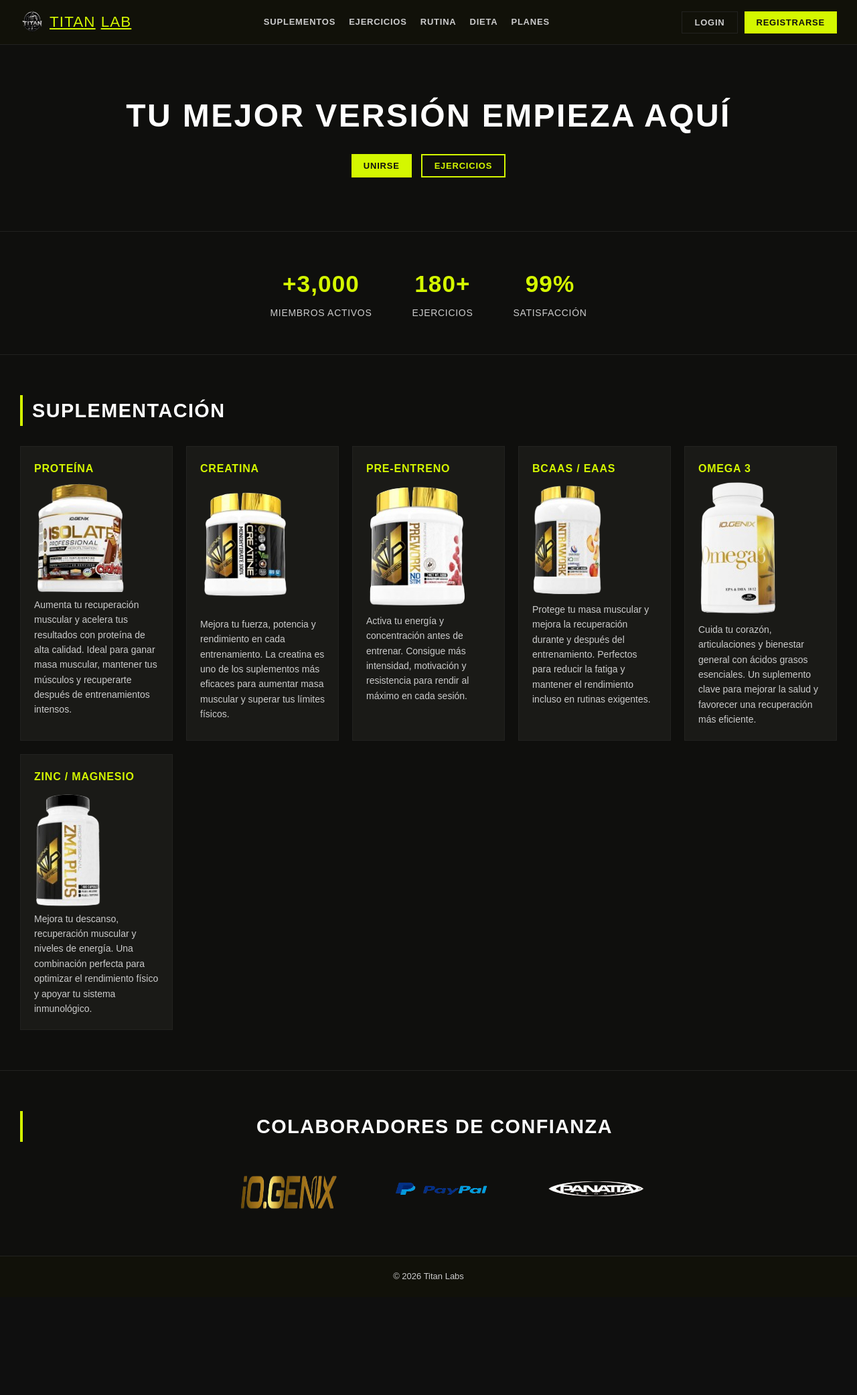
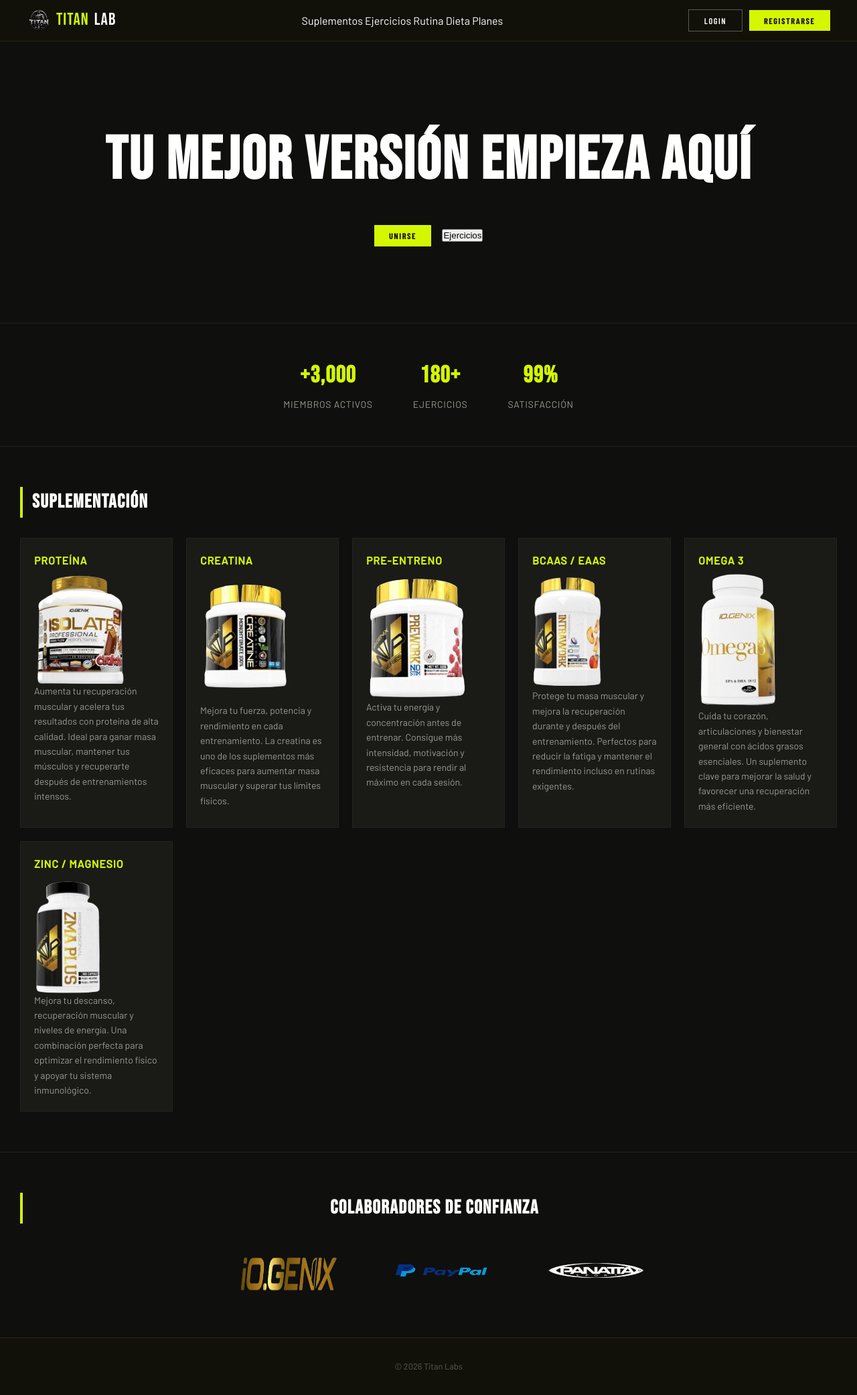
Before and after one commit to Gahona/Titan_Lab, a Flask app: page / in a window 1280 px wide. Shown: the whole page at 67% size. Before the commit the page ends 1910 px from the top, so only its background shows below. Run offline with Flask 3, Linux system fonts and the light colour scheme.

Commit message:
css con menu hamburgesa

```diff
--- a/static/main.css
+++ b/static/main.css
@@ -1,215 +1,400 @@
-/* =====================
+/*
+   Import de fuentes
+    */
+@import url('https://fonts.googleapis.com/css2?family=Bebas+Neue&family=Barlow+Condensed:wght@400;600;700&family=Barlow:wght@400;500&display=swap');
+
+/*
    Reset básico
-   ===================== */
+    */
 * {
   margin: 0;
   padding: 0;
   box-sizing: border-box;
 }
 
-/* =====================
-   Variables de color
-   ===================== */
+/*
+   Variables
+    */
 :root {
-  --color-bg:        #0f0f0d;
-  --color-header:    #111109;
-  --color-border:    #222220;
-  --color-accent:    #d4f700;
-  --color-accent-h:  #bfdf00;
-  --color-text:      #ffffff;
-  --color-muted:     #cccccc;
-  --color-card:      #1a1a17;
+  --bg:           #0f0f0d;
+  --header-bg:    #111109;
+  --border:       #222220;
+  --lime:         #d4f700;
+  --lime-hover:   #bfdf00;
+  --white:        #ffffff;
+  --gray:         #9a9a92;
+  --gray-dim:     #5a5a52;
+  --card-bg:      #1a1a17;
+
+  --font-display: 'Bebas Neue', sans-serif;
+  --font-ui:      'Barlow Condensed', sans-serif;
+  --font-body:    'Barlow', sans-serif;
 }
 
-/* =====================
+/*
    General
-   ===================== */
+    */
+html { scroll-behavior: smooth; }
+
 body {
-  font-family: Arial, sans-serif;
-  background: var(--color-bg);
-  color: var(--color-text);
+  font-family: var(--font-body);
+  background: var(--bg);
+  color: var(--white);
   line-height: 1.6;
+  min-height: 100vh;
 }
 
-/* =====================
+a { text-decoration: none; color: inherit; }
+img { display: block; max-width: 100%; }
+
+/*
    Header
-   ===================== */
+    */
 header {
-  background: var(--color-header);
-  padding: 15px 30px;
+  background: var(--header-bg);
+  padding: 0 2.5rem;
+  height: 62px;
   display: flex;
   justify-content: space-between;
   align-items: center;
-  border-bottom: 1px solid var(--color-border);
+  border-bottom: 1px solid rgba(212, 247, 0, 0.10);
   position: sticky;
   top: 0;
-  z-index: 100;
+  z-index: 200;
 }
 
 .logo {
-  color: var(--color-accent);
-  font-size: 1.4rem;
-  letter-spacing: 0.05em;
-  text-transform: uppercase;
+  display: flex;
+  align-items: center;
+  gap: .5rem;
+  font-family: var(--font-display);
+  font-size: 1.6rem;
+  letter-spacing: .04em;
+  color: var(--white);
+}
+.logo span { color: var(--lime); }
+
+.logo-img {
+  height: 36px;
+  width: auto;
+  object-fit: contain;
 }
 
-/* =====================
-   Nav
-   ===================== */
-nav {
+/*
+   Nav desktop
+    */
+.nav-desktop {
   display: flex;
-  gap: 0;
+  align-items: center;
+  gap: 2rem;
 }
 
-nav a {
-  margin: 0 10px;
-  color: var(--color-muted);
-  text-decoration: none;
-  font-weight: bold;
+.nav-desktop a {
+  color: var(--gray);
+  font-family: var(--font-ui);
+  font-weight: 600;
   text-transform: uppercase;
-  font-size: 13px;
-  letter-spacing: 0.06em;
+  font-size: .78rem;
+  letter-spacing: .12em;
   transition: color 0.2s ease;
 }
 
-nav a:hover {
-  color: var(--color-accent);
-}
+.nav-desktop a:hover,
+.nav-desktop a.active { color: var(--lime); }
 
-/* =====================
-   Botones globales
-   ===================== */
-.btn-primary {
-  padding: 8px 18px;
-  border: none;
-  cursor: pointer;
-  background: var(--color-accent);
-  color: var(--color-bg);
-  font-weight: bold;
-  text-transform: uppercase;
-  font-size: 13px;
-  letter-spacing: 0.06em;
-  transition: background 0.2s ease;
-}
-
-.btn-primary:hover {
-  background: var(--color-accent-h);
-}
-
-.btn-secondary {
-  padding: 8px 18px;
-  border: 1px solid var(--color-border);
-  cursor: pointer;
-  background: transparent;
-  color: var(--color-muted);
-  font-weight: bold;
-  text-transform: uppercase;
-  font-size: 13px;
-  letter-spacing: 0.06em;
-  transition: border-color 0.2s ease, color 0.2s ease;
-}
-
-.btn-secondary:hover {
-  border-color: var(--color-accent);
-  color: var(--color-accent);
-}
-
-.btn-outline {
-  padding: 8px 18px;
-  border: 2px solid var(--color-accent);
-  cursor: pointer;
-  background: transparent;
-  color: var(--color-accent);
-  font-weight: bold;
-  text-transform: uppercase;
-  font-size: 13px;
-  letter-spacing: 0.06em;
-  transition: background 0.2s ease, color 0.2s ease;
-}
-
-.btn-outline:hover {
-  background: var(--color-accent);
-  color: var(--color-bg);
-}
-
-/* Auth buttons spacing */
+/*
+   Botones header desktop
+    */
 .auth-buttons {
   display: flex;
+  align-items: center;
   gap: 10px;
 }
 
-/* =====================
+/*
+   Botones globales
+    */
+.btn-primary {
+  padding: .55rem 1.4rem;
+  font-family: var(--font-ui);
+  font-size: .78rem;
+  font-weight: 700;
+  text-transform: uppercase;
+  letter-spacing: .12em;
+  cursor: pointer;
+  transition: all 0.2s ease;
+  border: none;
+  background: var(--lime);
+  color: var(--bg);
+}
+.btn-primary:hover { background: var(--lime-hover); }
+
+.btn-secondary {
+  padding: .55rem 1.4rem;
+  font-family: var(--font-ui);
+  font-size: .78rem;
+  font-weight: 600;
+  text-transform: uppercase;
+  letter-spacing: .12em;
+  cursor: pointer;
+  transition: border-color .2s, color .2s;
+  border: 1px solid var(--gray-dim);
+  background: transparent;
+  color: var(--white);
+}
+.btn-secondary:hover {
+  border-color: var(--lime);
+  color: var(--lime);
+}
+
+.btn-light {
+  padding: .55rem 1.4rem;
+  font-family: var(--font-ui);
+  font-size: .78rem;
+  font-weight: 600;
+  text-transform: uppercase;
+  letter-spacing: .12em;
+  cursor: pointer;
+  transition: border-color .2s, color .2s;
+  border: 1px solid var(--gray-dim);
+  background: transparent;
+  color: var(--white);
+}
+.btn-light:hover {
+  border-color: var(--lime);
+  color: var(--lime);
+}
+
+/*
+   Hamburguesa
+    */
+.hamburger {
+  display: none;
+  flex-direction: column;
+  justify-content: center;
+  gap: 5px;
+  width: 40px;
+  height: 40px;
+  padding: 5px;
+  cursor: pointer;
+  background: transparent;
+  border: none;
+  z-index: 300;
+}
+
+.hamburger span {
+  display: block;
+  width: 26px;
+  height: 2px;
+  background: var(--white);
+  border-radius: 2px;
+  transition: transform 0.35s ease, opacity 0.25s ease;
+  transform-origin: center;
+}
+
+/* Animación  X */
+.hamburger.active span:nth-child(1) {
+  transform: translateY(7px) rotate(45deg);
+}
+.hamburger.active span:nth-child(2) {
+  opacity: 0;
+  transform: scaleX(0);
+}
+.hamburger.active span:nth-child(3) {
+  transform: translateY(-7px) rotate(-45deg);
+}
+
+/*
+   Overlay
+    */
+.nav-overlay {
+  display: none;
+  position: fixed;
+  inset: 0;
+  background: rgba(0, 0, 0, 0.65);
+  z-index: 250;
+  opacity: 0;
+  transition: opacity 0.3s ease;
+}
+.nav-overlay.show {
+  display: block;
+  opacity: 1;
+}
+
+/*
+    (menú lateral)
+    */
+.nav-drawer {
+  position: fixed;
+  top: 0;
+  right: 0;
+  height: 100%;
+  width: 280px;
+  background: #18180f;
+  border-left: 1px solid var(--border);
+  z-index: 300;
+  display: flex;
+  flex-direction: column;
+  transform: translateX(100%);
+  transition: transform 0.35s cubic-bezier(0.4, 0, 0.2, 1);
+}
+
+.nav-drawer.open {
+  transform: translateX(0);
+}
+
+/* Cabecera del drawer */
+.drawer-header {
+  display: flex;
+  align-items: center;
+  justify-content: space-between;
+  padding: 0 1.2rem;
+  height: 62px;
+  border-bottom: 1px solid var(--border);
+  flex-shrink: 0;
+}
+
+.drawer-user {
+  font-family: var(--font-ui);
+  font-size: .82rem;
+  font-weight: 600;
+  text-transform: uppercase;
+  letter-spacing: .12em;
+  color: var(--lime);
+}
+
+.drawer-close {
+  background: transparent;
+  border: none;
+  color: var(--gray);
+  font-size: 1.1rem;
+  cursor: pointer;
+  padding: 6px;
+  line-height: 1;
+  transition: color 0.2s;
+}
+.drawer-close:hover { color: var(--lime); }
+
+/* Links de nav dentro del drawer */
+.drawer-nav {
+  display: flex;
+  flex-direction: column;
+  padding: 1rem 0;
+  flex: 1;
+  overflow-y: auto;
+}
+
+.drawer-nav a {
+  display: block;
+  padding: .85rem 1.5rem;
+  color: var(--gray);
+  font-family: var(--font-ui);
+  font-weight: 600;
+  text-transform: uppercase;
+  font-size: .9rem;
+  letter-spacing: .12em;
+  border-left: 3px solid transparent;
+  transition: color 0.2s, border-color 0.2s, background 0.2s;
+}
+
+.drawer-nav a:hover {
+  color: var(--lime);
+  border-left-color: var(--lime);
+  background: rgba(212, 247, 0, 0.04);
+}
+
+/* Auth dentro del drawer */
+.drawer-auth {
+  display: flex;
+  flex-direction: column;
+  gap: 10px;
+  padding: 1.2rem 1.5rem;
+  border-top: 1px solid var(--border);
+  flex-shrink: 0;
+}
+
+.drawer-auth a { width: 100%; }
+
+/*
    Hero
-   ===================== */
+    */
 .hero {
-  padding: 80px 30px;
+  min-height: 420px;
+  padding: 90px 20px 70px;
+  display: flex;
+  flex-direction: column;
+  justify-content: center;
+  align-items: center;
   text-align: center;
 }
 
 .hero h1 {
-  font-size: 3rem;
+  font-family: var(--font-display);
+  font-size: clamp(3.2rem, 7vw, 5.8rem);
   text-transform: uppercase;
-  letter-spacing: 0.05em;
-  margin-bottom: 30px;
-  line-height: 1.1;
-}
-
-.hero h1 span {
-  color: var(--color-accent);
+  letter-spacing: 0.03em;
+  line-height: 1;
+  margin-bottom: 50px;
+  color: var(--white);
 }
 
 .hero-buttons {
   display: flex;
   justify-content: center;
-  gap: 14px;
+  align-items: center;
+  gap: 16px;
+  flex-wrap: wrap;
 }
 
-/* =====================
+/*
    Stats
-   ===================== */
+    */
 .stats {
   display: flex;
   justify-content: center;
   gap: 60px;
   padding: 50px 30px;
-  border-top: 1px solid var(--color-border);
-  border-bottom: 1px solid var(--color-border);
+  border-top: 1px solid var(--border);
+  border-bottom: 1px solid var(--border);
   text-align: center;
+  flex-wrap: wrap;
 }
 
 .stat-item h2 {
+  font-family: var(--font-display);
   font-size: 2.2rem;
-  color: var(--color-accent);
+  color: var(--lime);
   letter-spacing: 0.03em;
 }
 
 .stat-item p {
-  color: var(--color-muted);
+  color: var(--gray);
   font-size: 14px;
   text-transform: uppercase;
   letter-spacing: 0.05em;
   margin-top: 4px;
 }
 
-/* =====================
-   Sections genéricas
-   ===================== */
+/*
+   Secciones
+    */
 .section {
   padding: 60px 30px;
 }
 
 .section h2 {
+  font-family: var(--font-display);
   font-size: 1.8rem;
   text-transform: uppercase;
   letter-spacing: 0.05em;
   margin-bottom: 30px;
-  border-left: 4px solid var(--color-accent);
   padding-left: 14px;
+  border-left: 4px solid var(--lime);
 }
 
-/* =====================
-   Grid de cards
-   ===================== */
+/*
+   Cards
+    */
 .grid {
   display: grid;
   grid-template-columns: repeat(auto-fit, minmax(200px, 1fr));
@@ -217,19 +402,18 @@ nav a:hover {
 }
 
 .card {
-  background: var(--color-card);
-  border: 1px solid var(--color-border);
+  background: var(--card-bg);
+  border: 1px solid var(--border);
   padding: 20px;
   transition: border-color 0.2s ease, transform 0.2s ease;
 }
-
 .card:hover {
-  border-color: var(--color-accent);
+  border-color: var(--lime);
   transform: translateY(-3px);
 }
 
 .card h3 {
-  color: var(--color-accent);
+  color: var(--lime);
   font-size: 1rem;
   text-transform: uppercase;
   letter-spacing: 0.05em;
@@ -237,15 +421,15 @@ nav a:hover {
 }
 
 .card p {
-  color: var(--color-muted);
+  color: var(--gray);
   font-size: 14px;
 }
 
-/* =====================
+/*
    Colaboradores
-   ===================== */
+    */
 .colaboradores {
-  border-top: 1px solid var(--color-border);
+  border-top: 1px solid var(--border);
   text-align: center;
 }
 
@@ -257,33 +441,125 @@ nav a:hover {
   margin-top: 10px;
 }
 
-.colab-list span {
-  color: var(--color-muted);
-  font-size: 15px;
-  letter-spacing: 0.1em;
-  text-transform: uppercase;
+.colab-list a {
+  display: inline-flex;
+  align-items: center;
+  opacity: 0.75;
+  transition: opacity 0.2s ease, transform 0.2s ease;
 }
 
-/* =====================
-   Footer
-   ===================== */
-footer {
-  background: var(--color-header);
-  border-top: 1px solid var(--color-border);
-  text-align: center;
-  padding: 20px 30px;
-  color: var(--color-muted);
-  font-size: 13px;
-}
-.logo {
-  display: flex;
-  align-items: center;
-  gap: .5rem;
+.colab-list a:hover {
+  opacity: 1;
+  transform: translateY(-3px);
 }
 
+/*
+   Footer
+    */
+footer {
+  background: var(--header-bg);
+  border-top: 1px solid rgba(212, 247, 0, 0.10);
+  padding: 2rem 2.5rem;
+  display: flex;
+  justify-content: center;
+  align-items: center;
+  text-align: center;
+}
 
-.logo-img {
-  height: 36px;
-  width: auto;
-  object-fit: contain;
+footer p {
+  font-size: 0.8rem;
+  color: var(--gray-dim);
+  margin: 0;
 }
+
+/*
+   RESPONSIVE — móvil
+   */
+@media (max-width: 768px) {
+
+  /* solo logo + hamburguesa */
+  header {
+    padding: 0 1.2rem;
+  }
+
+  /* Ocultar nav desktop y botones */
+  .nav-desktop,
+  .auth-buttons {
+    display: none;
+  }
+
+  /* Mostrar hamburguesa */
+  .hamburger {
+    display: flex;
+  }
+
+  /* Hero ajustado */
+  .hero {
+    min-height: 320px;
+    padding: 60px 20px 50px;
+  }
+
+  .hero h1 {
+    font-size: clamp(2.4rem, 9vw, 3.5rem);
+    margin-bottom: 32px;
+  }
+
+  .hero-buttons {
+    flex-direction: column;
+    width: 100%;
+    max-width: 280px;
+  }
+
+  .hero-buttons button {
+    width: 100%;
+  }
+
+  /* Stats en columna */
+  .stats {
+    flex-direction: column;
+    gap: 28px;
+    padding: 40px 20px;
+  }
+
+  /* Secciones con menos padding */
+  .section {
+    padding: 40px 16px;
+  }
+
+  /* Grid de cards */
+  .grid {
+    grid-template-columns: 1fr;
+  }
+
+  /* Colaboradores apilados */
+  .colab-list {
+    gap: 24px;
+  }
+
+  footer {
+    padding: 1.5rem 1.2rem;
+  }
+}
+
+/* Tablet intermedio */
+@media (min-width: 769px) and (max-width: 1024px) {
+  header {
+    padding: 0 1.5rem;
+  }
+
+  .nav-desktop {
+    gap: 1.2rem;
+  }
+
+  .nav-desktop a {
+    font-size: .72rem;
+  }
+
+  .grid {
+    grid-template-columns: repeat(2, 1fr);
+  }
+
+  .stats {
+    gap: 36px;
+  }
+}
```
